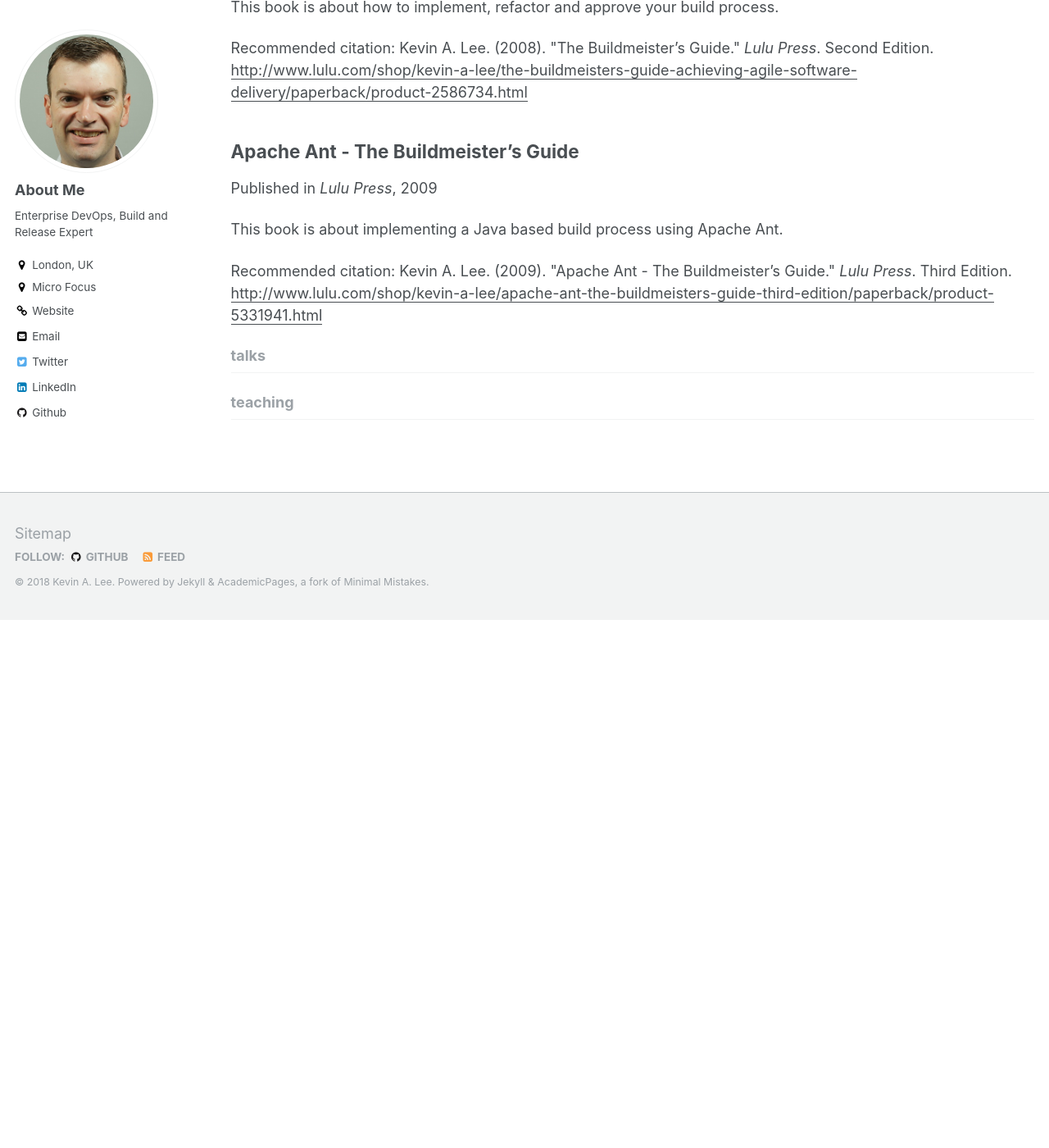
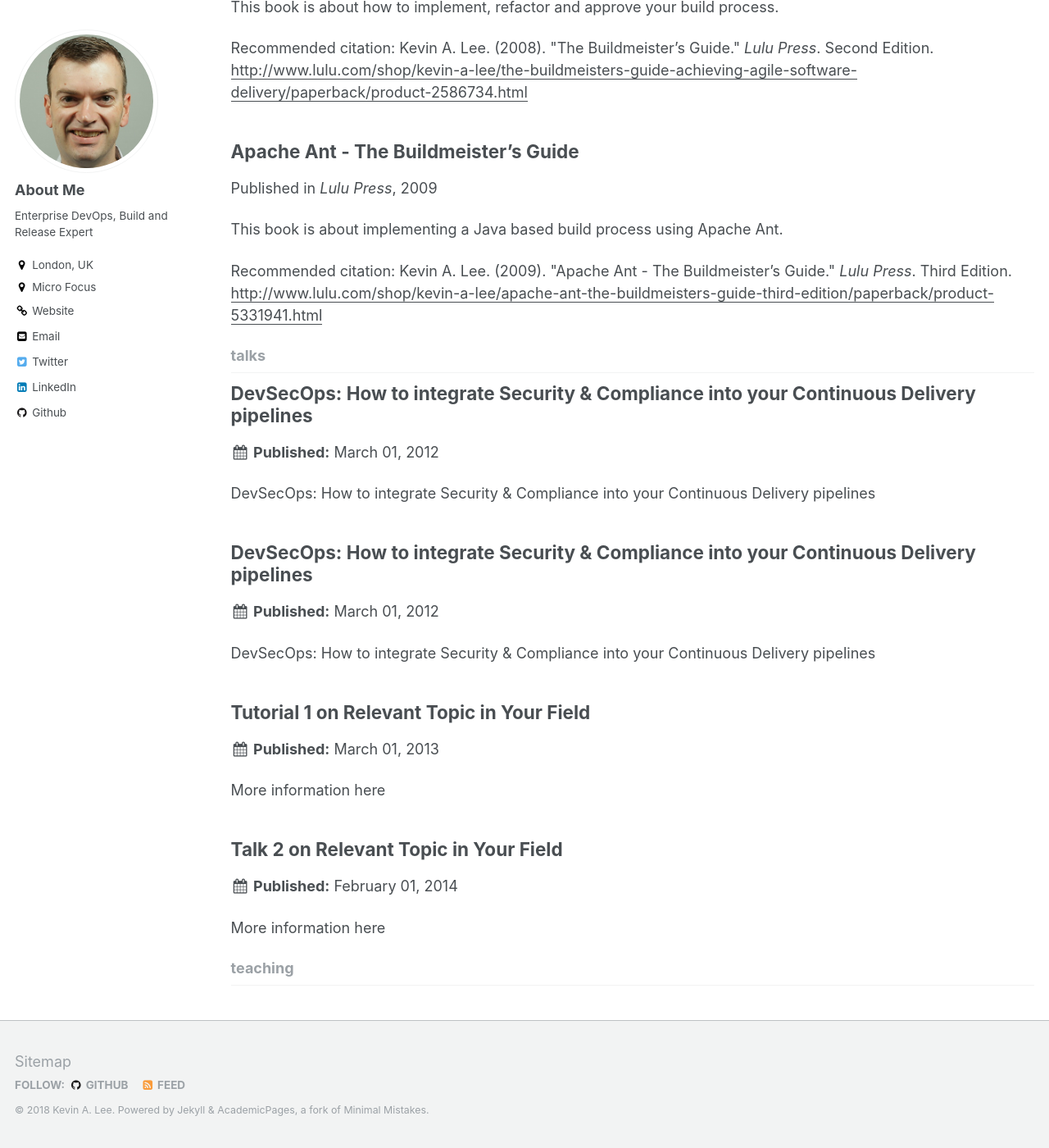
Before and after one commit to kadraman/akevinlee.github.io, a Jekyll site: the page built from _pages/collection-archive.html, in a window 1280 px wide and 1400 px high, scrolled down 644 px. Shown: the whole window at 82% size. Built offline with Jekyll 4.4.1, drawn with Linux system fonts in a browser that asks for light colours.

```diff
--- a/_data/navigation.yml
+++ b/_data/navigation.yml
@@ -3,8 +3,8 @@ main:
   - title: "Publications"
     url: /publications/
 
-  - title: "Presentations"
-    url: /presentations/
+  - title: "Talks"
+    url: /talks/
 
   - title: "Templates"
     url: /templates/
--- /dev/null
+++ b/_talks/2018-11-21-devsecops-webinar.md
@@ -0,0 +1,13 @@
+---
+title: "DevSecOps: How to integrate Security & Compliance into your Continuous Delivery pipelines"
+collection: talks
+type: "Webinar"
+permalink: /presentations/2018-11-21-devsecops-webinar.md
+venue: "Webinar"
+date: 2012-03-01
+location: "London, UK"
+---
+
+DevSecOps: How to integrate Security & Compliance into your Continuous Delivery pipelines
+
+[Download PDF](/files/Micro%20Focus%20-%20DevSecOps%20and%20Continuous%20Delivery.pdf)
```
Also changed, not shown: _presentations/2018-11-21-devsecops-webinar.md (deleted, +0 -11 lines), _talks/2012-03-01-talk-1.md (renamed from _presentations/2012-03-01-talk-1.md), _talks/2013-03-01-tutorial-1.md (renamed from _presentations/2013-03-01-tutorial-1.md), _talks/2014-02-01-talk-2.md (renamed from _presentations/2014-02-01-talk-2.md).
